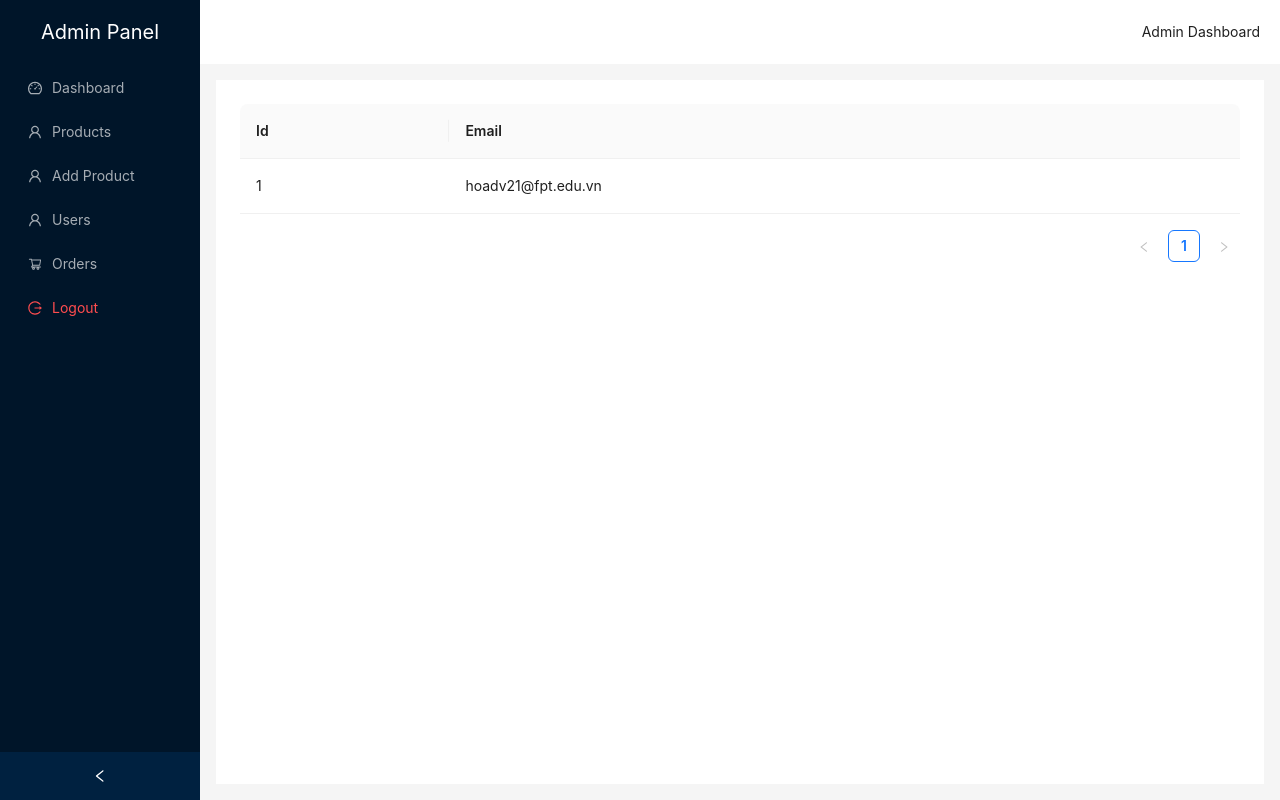
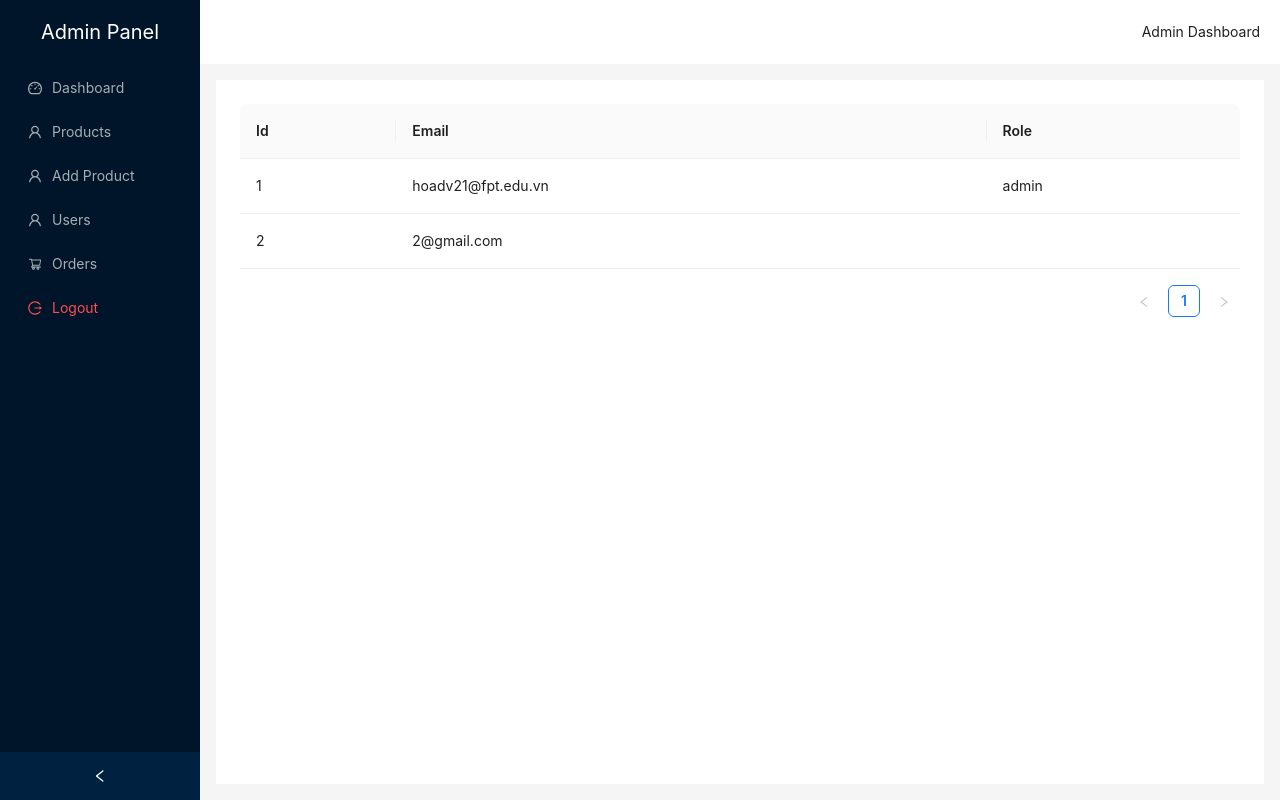
Before and after one commit to vanhoa690/web2091-react-sp25, a React (Vite) app: page /admin/users in a window 1280 px wide. Built offline with nearby package versions, Linux system fonts and the light colour scheme; data requests are answered from the project's data file.

Commit message:
bao ve routes admin

```diff
--- a/db.json
+++ b/db.json
@@ -25,7 +25,13 @@
     {
       "email": "hoadv21@fpt.edu.vn",
       "password": "$2a$10$vldMF0kR7oyk8yS/31LuietJWJ5ZXL5JGXupkXtzd1WPbA0fn6Yyy",
-      "id": 1
+      "id": 1,
+      "role": "admin"
+    },
+    {
+      "email": "2@gmail.com",
+      "password": "$2a$10$R9dLgacIfhWnNtBmjAuM0eeu6pANICer/SF9eN3m8X7vrHf6JxYQm",
+      "id": 2
     }
   ]
 }
--- a/src/layouts/Admin.tsx
+++ b/src/layouts/Admin.tsx
@@ -10,6 +10,13 @@ import {
 const { Header, Sider, Content } = Layout;
 
 const AdminLayout = () => {
+  // lay user tu localstorage
+  // check user role == admin ?
+  // KO dap ung dc: chuyen huong sang login
+  const logout = () => {
+    // removeItem user trong  localstorage
+    // huyen huong sang login
+  };
   return (
     <Layout style={{ minHeight: "100vh" }}>
       {/* Sidebar */}
@@ -42,7 +49,12 @@ const AdminLayout = () => {
           <Menu.Item key="orders" icon={<ShoppingCartOutlined />}>
             <Link to="/admin/orders">Orders</Link>
           </Menu.Item>
-          <Menu.Item key="logout" icon={<LogoutOutlined />} danger>
+          <Menu.Item
+            key="logout"
+            icon={<LogoutOutlined />}
+            danger
+            onClick={logout}
+          >
             Logout
           </Menu.Item>
         </Menu>
--- a/src/pages/user/list.tsx
+++ b/src/pages/user/list.tsx
@@ -14,6 +14,10 @@ function UserList() {
       dataIndex: "email",
       key: "email",
     },
+    {
+      title: "Role",
+      dataIndex: "role",
+    },
   ];
 
   return <Table dataSource={data} columns={columns} loading={isLoading} />;
```
